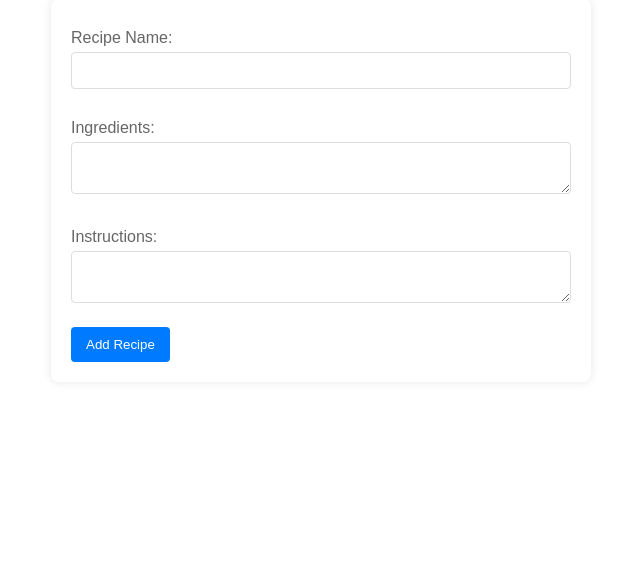
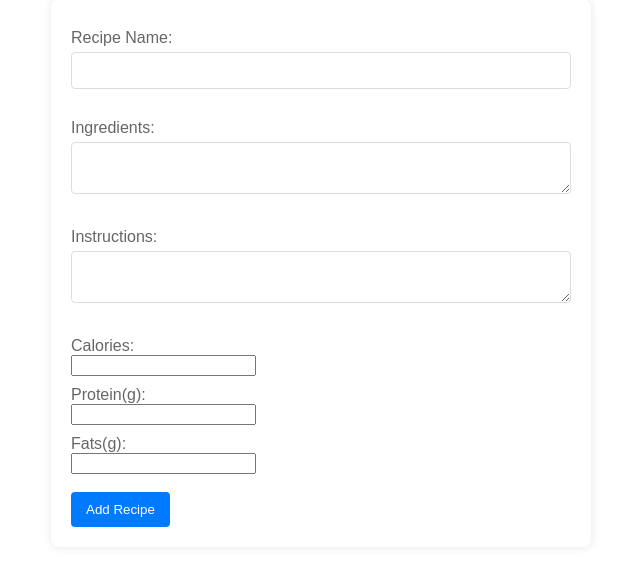
Before and after one commit to tatavarthiv/Meal-Planning-App, a Flask app: page /add_recipe in a window 1280 px wide. Shown: the part 127-693 px from the top of the page, without its empty margins (319-959 px from the left). Run offline with Flask 3, Linux system fonts and the light colour scheme; the visitor is signed in with stand-in values (Sample User, id 1).

Commit message:
added macros for recipes

```diff
--- a/app.py
+++ b/app.py
@@ -40,6 +40,9 @@ class Recipe(db.Model):
     name = db.Column(db.String(100), nullable=False)
     ingredients = db.Column(db.Text, nullable=False)
     instructions = db.Column(db.Text, nullable=False)
+    calories = db.Column(db.Integer, nullable=False)
+    protein = db.Column(db.Integer, nullable=False)
+    fats = db.Column(db.Integer, nullable=False)
     user_id = db.Column(db.Integer, db.ForeignKey('user.id'), nullable=False)
     # user_id links a recipe to a user
 
@@ -99,7 +102,10 @@ def add_recipe():
         name = request.form['name']
         ingredients = request.form['ingredients']
         instructions = request.form['instructions']
-        new_recipe = Recipe(name=name, ingredients=ingredients, instructions=instructions, user_id=current_user.id)
+        calories = request.form['calories']
+        protein = request.form['protein']
+        fats = request.form['fats']
+        new_recipe = Recipe(name=name, ingredients=ingredients, instructions=instructions, calories=calories, protein=protein, fats=fats, user_id=current_user.id)
         db.session.add(new_recipe)
         db.session.commit()
         return redirect(url_for('view_recipes'))
--- a/templates/add_recipe.html
+++ b/templates/add_recipe.html
@@ -54,13 +54,17 @@
         <form method="post">
             <label for="name">Recipe Name:</label>
             <input type="text" id="name" name="name" required>
-
             <label for="ingredients">Ingredients:</label>
             <textarea id="ingredients" name="ingredients" required></textarea>
-
             <label for="instructions">Instructions:</label>
             <textarea id="instructions" name="instructions" required></textarea>
-
+            <label for="calories">Calories:</label>
+            <input type="number" id="calories" name="calories" required>
+            <label for="protein">Protein(g):</label>
+            <input type="number" id="protein" name="protein" required>
+            <label for="fats">Fats(g):</label>
+            <input type="number" id="fats" name="fats" required>
+            <br> <br>
             <input type="submit" value="Add Recipe">
         </form>
     </div>
--- a/templates/view_recipe.html
+++ b/templates/view_recipe.html
@@ -51,6 +51,9 @@
             <p>{{ recipe.ingredients }}</p>
             <h3>Instructions:</h3>
             <p>{{ recipe.instructions }}</p>
+            <p>Calories: <span>{{ recipe.calories }}</span></p>
+            <p>Protein: <span>{{ recipe.protein }}</span></p>
+            <p>Fats: <span>{{ recipe.fats }}</span></p>
             <div class="recipe-actions">
                 <a href="{{ url_for('add_recipe', id=recipe.id) }}">Edit</a> <!-- change to edit recipe -->
                 <a href="{{ url_for('view_recipe', id=recipe.id) }}">Delete</a> <!-- change to delete recipe -->
--- a/templates/view_recipes.html
+++ b/templates/view_recipes.html
@@ -58,6 +58,9 @@
                 <h3>{{ recipe.name }}</h3>
                 <p>Ingredients: {{ recipe.ingredients }}</p>
                 <p>Instructions: {{ recipe.instructions }}</p>
+                <p>Calories: <span>{{ recipe.calories }}</span></p>
+                <p>Protein: <span>{{ recipe.protein }}</span></p>
+                <p>Fats: <span>{{ recipe.fats }}</span></p>
                 <div class="recipe-actions">
                     <a href="{{ url_for('view_recipe', id=recipe.id) }}">Show</a>
                 </div>
```
